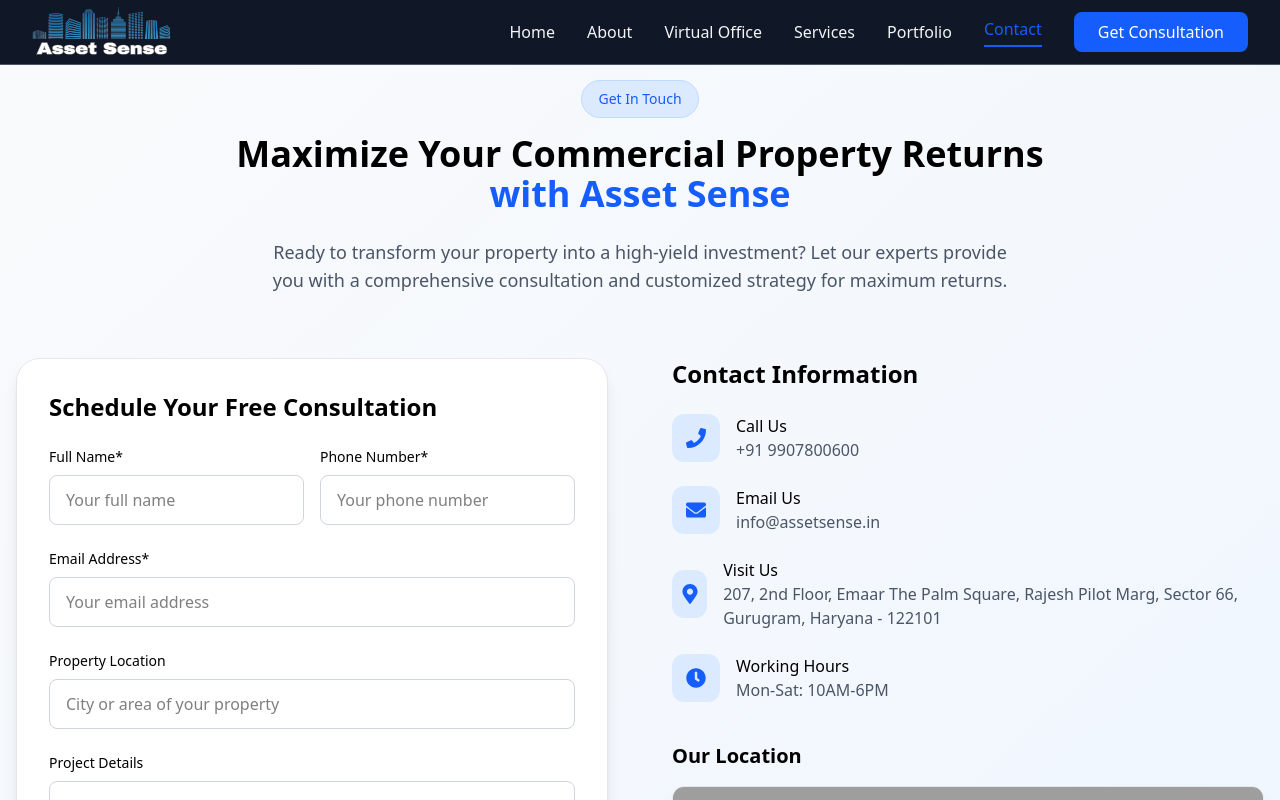
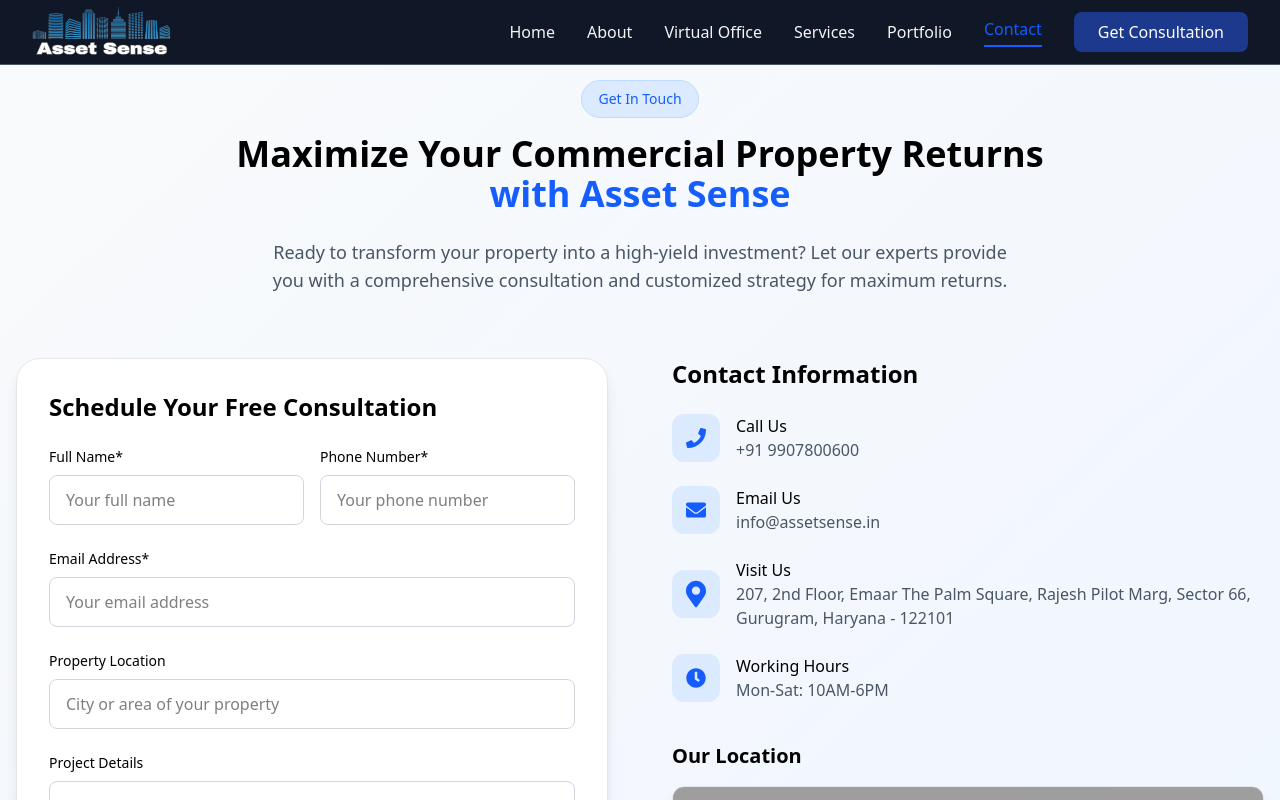
Before and after one commit to rj7075/assetsense, a React (Vite) app: page /contact in a window 1280 px wide. Shown: the top 800 px of the page. Built offline with nearby package versions, Linux system fonts and the light colour scheme; grey boxes are pictures that could not be loaded.

Commit message:
files updated

```diff
--- a/src/Pages/About.jsx
+++ b/src/Pages/About.jsx
@@ -295,7 +295,7 @@ const About = () => {
                 <Button
                   variant="default"
                   size="sm" // instead of "lg"
-                  className="w-full sm:flex-1 border-blue-600 cursor-pointer text-blue-600 hover:bg-blue-600 hover:text-white"
+                  className="w-full sm:flex-1 border-blue-600 py-2 cursor-pointer text-blue-600 hover:bg-blue-600 hover:text-white"
                   onClick={() => navigate("/contact")}
                 >
                   Learn More About Us
--- a/src/Pages/Contact.jsx
+++ b/src/Pages/Contact.jsx
@@ -60,18 +60,21 @@ const Contact = () => {
 
   const contactInfo = [
     {
+      type: "phone",
       icon: FaPhone,
       title: "Call Us",
       content: "+91 9907800600",
       action: "tel:+919907800600",
     },
     {
+      type: "email",
       icon: FaEnvelope,
       title: "Email Us",
       content: "info@assetsense.in",
       action: "mailto:info@assetsense.in",
     },
     {
+      type: "address",
       icon: FaMapMarkerAlt,
       title: "Visit Us",
       content:
@@ -237,10 +240,14 @@ const Contact = () => {
             <div className="space-y-6">
               {contactInfo.map((info, index) => {
                 const IconComponent = info.icon;
+                let iconClasses = "text-blue-600 text-xl";
+                if (info.type === "address")
+                  iconClasses = "text-3xl px-1 mx-2.5 text-blue-600";
+
                 return (
                   <div key={index} className="flex items-center space-x-4">
                     <div className="w-12 h-12 rounded-xl bg-blue-100 flex items-center justify-center">
-                      <IconComponent className="text-xl text-blue-600" />
+                      <IconComponent className={iconClasses} />
                     </div>
                     <div>
                       <p className="font-medium">{info.title}</p>
--- a/src/components/ContactSection.jsx
+++ b/src/components/ContactSection.jsx
@@ -57,6 +57,7 @@ const ContactSection = () => {
       action: "mailto:info@assetsense.in",
     },
     {
+      type: "address",
       icon: FaMapMarkerAlt,
       title: "Visit Us",
       content:
@@ -251,10 +252,13 @@ const ContactSection = () => {
                 <div className="space-y-6">
                   {contactInfo.map((info, index) => {
                     const IconComponent = info.icon;
+                    let iconClasses = "text-blue-600 text-xl";
+                    if (info.type === "address")
+                      iconClasses = "text-3xl px-1 mx-2.5 text-blue-600";
                     return (
                       <div key={index} className="flex items-center space-x-4">
                         <div className="w-12 h-12 rounded-xl bg-blue-100 flex items-center justify-center">
-                          <IconComponent className="text-xl text-blue-600" />
+                          <IconComponent className={iconClasses} />
                         </div>
                         <div>
                           <p className="font-medium">{info.title}</p>
--- a/src/components/Navigation.jsx
+++ b/src/components/Navigation.jsx
@@ -52,7 +52,7 @@ const Navigation = () => {
             ))}
             <button
               onClick={() => navigate("/contact")}
-              className="bg-blue-600 hover:bg-blue-700 cursor-pointer text-white px-6 py-2 rounded-lg font-medium transition-colors"
+              className="bg-blue-900 hover:bg-blue-700 cursor-pointer text-white px-6 py-2 rounded-lg font-medium transition-colors"
             >
               Get Consultation
             </button>
```
